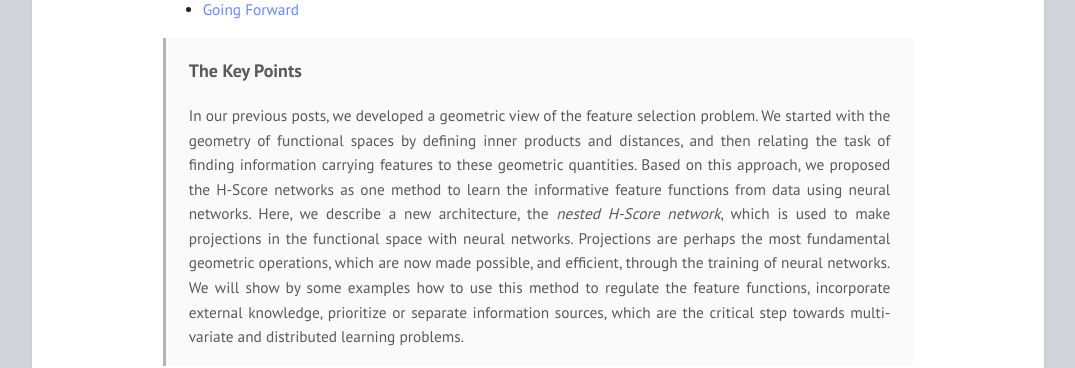
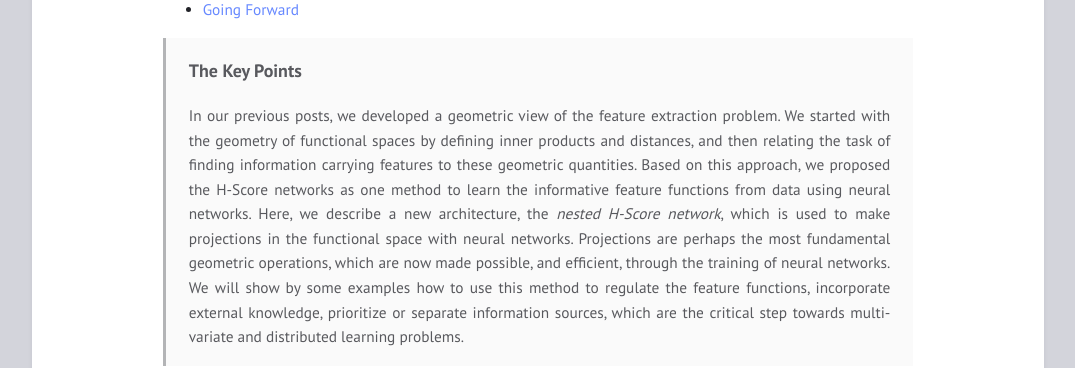
Before and after one commit to gilearning/gilearning.github.io, a Jekyll site: the page built from _posts/2022-09-08-NestedHScore.md, in a window 1280 px wide and 900 px high. Shown: the part 356-724 px from the top of the window, without its empty margins (102-1177 px from the left). Built offline with Jekyll 4.4.1, drawn with Linux system fonts in a browser that asks for light colours; formulas are drawn with MathJax 3; some of the changed text lies outside the part shown.

Commit message:
Update 2022-09-08-NestedHScore.md
select -> extract

```diff
--- a/_posts/2022-09-08-NestedHScore.md
+++ b/_posts/2022-09-08-NestedHScore.md
@@ -9,7 +9,7 @@ layout: post
 {:toc}
 
 > ### The Key Points
-> In our previous posts, we developed a geometric view of the feature selection problem. We started with the geometry of functional spaces by defining inner products and distances, and then relating the task of finding information carrying features to these geometric quantities. Based on this approach, we proposed the H-Score networks as one method to learn the informative feature functions from data using neural networks. Here, we describe a new architecture, the _nested H-Score network_, which is used to make projections in the functional space with neural networks. Projections are perhaps the most fundamental geometric operations, which are now made possible, and efficient, through the training of neural networks. We will show by some examples how to use this method to regulate the feature functions, incorporate external knowledge, prioritize or separate information sources, which are the critical step towards multi-variate and distributed learning problems.
+> In our previous posts, we developed a geometric view of the feature extraction problem. We started with the geometry of functional spaces by defining inner products and distances, and then relating the task of finding information carrying features to these geometric quantities. Based on this approach, we proposed the H-Score networks as one method to learn the informative feature functions from data using neural networks. Here, we describe a new architecture, the _nested H-Score network_, which is used to make projections in the functional space with neural networks. Projections are perhaps the most fundamental geometric operations, which are now made possible, and efficient, through the training of neural networks. We will show by some examples how to use this method to regulate the feature functions, incorporate external knowledge, prioritize or separate information sources, which are the critical step towards multi-variate and distributed learning problems.
 
 
 |![test image](/assets/Hscorenetwork.png){: width="250" }|
```
Also changed, not shown: other parts of _posts/2022-09-08-NestedHScore.md (+1 -1 lines).
